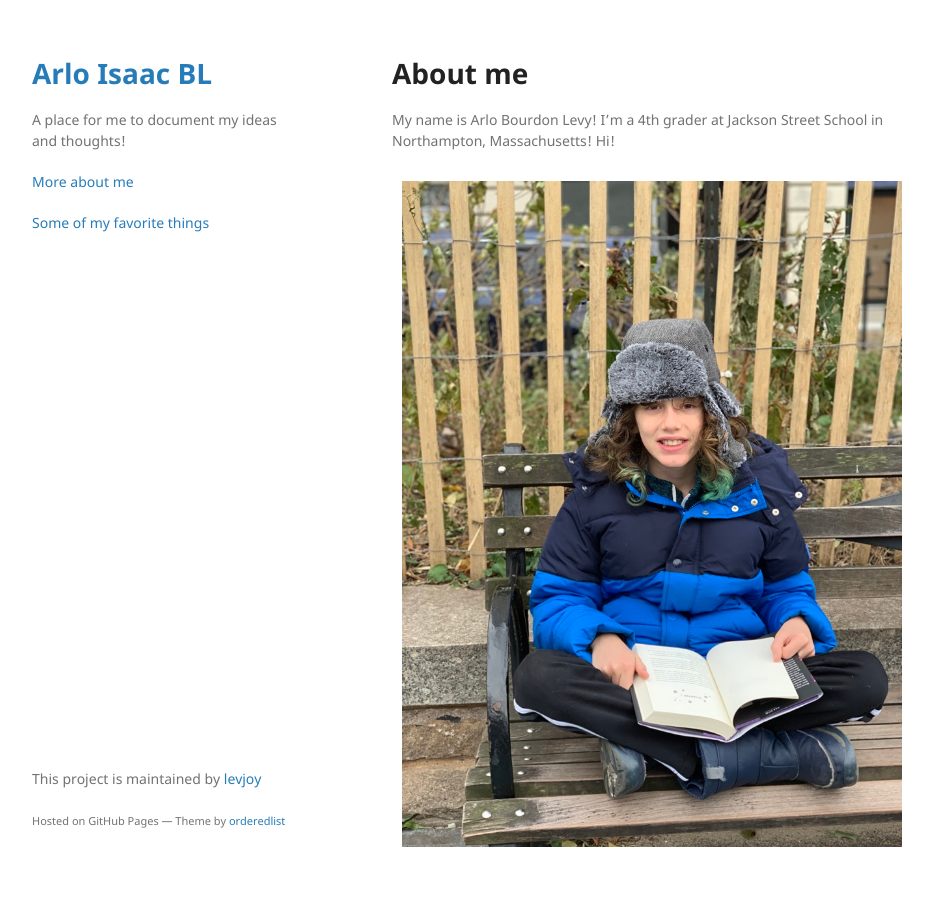
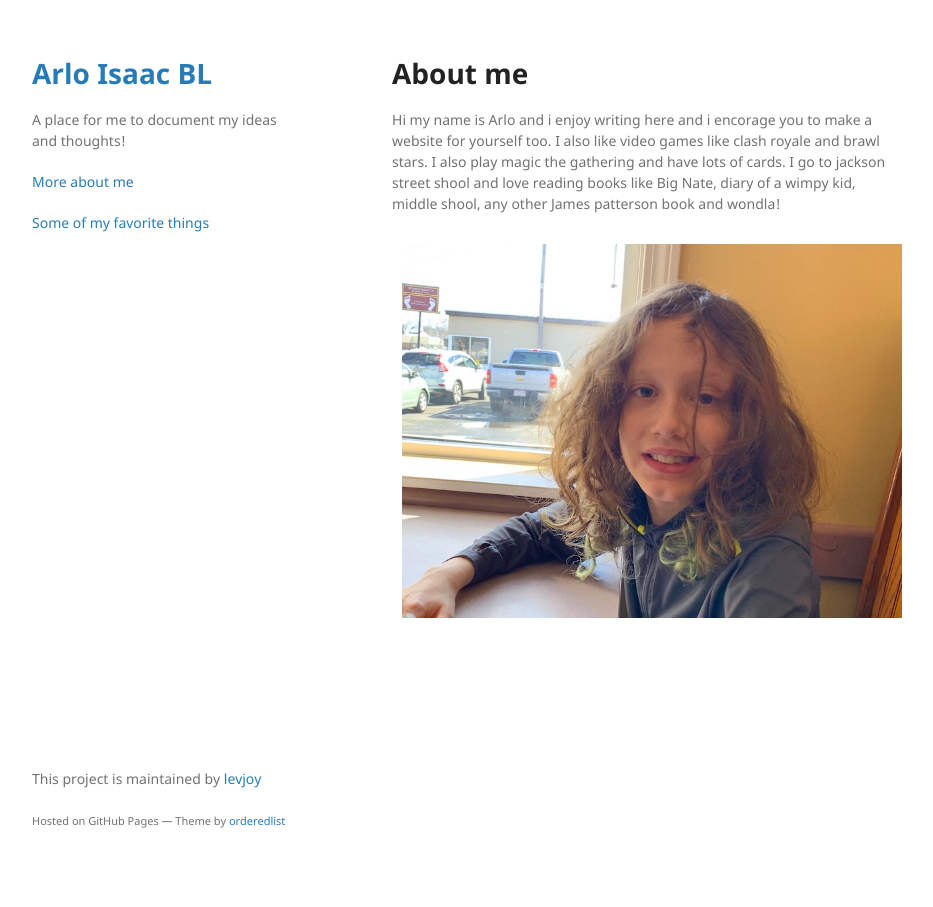
Before and after one commit to levjoy/arloisaac, a Jekyll site: the page built from about.md, in a window 1280 px wide. Shown: the whole page, without its empty margins (178-1111 px from the left). Built offline with Jekyll 4.4.1, drawn with Linux system fonts in a browser that asks for light colours.

Commit message:
new home page

```diff
--- a/about.md
+++ b/about.md
@@ -6,6 +6,6 @@ permalink: /about/
 
 # About me
 
-My name is Arlo Bourdon Levy! I'm a 4th grader at Jackson Street School in Northampton, Massachusetts! Hi!
+Hi my name is Arlo and i enjoy writing here and i encorage you to make a website for yourself too. I also like video games like clash royale and brawl stars. I also play magic the gathering and have lots of cards. I go to jackson street shool and love reading books like Big Nate, diary of a wimpy kid, middle shool, any other James patterson book and wondla!
 
-  <img src="/pics/arlo.jpg" alt-="Arlo portrait" align="left" hspace="10" vspace="10">
+  <img src="/pics/arlo2.jpg" alt-="Arlo portrait" align="left" hspace="10" vspace="10">
```
